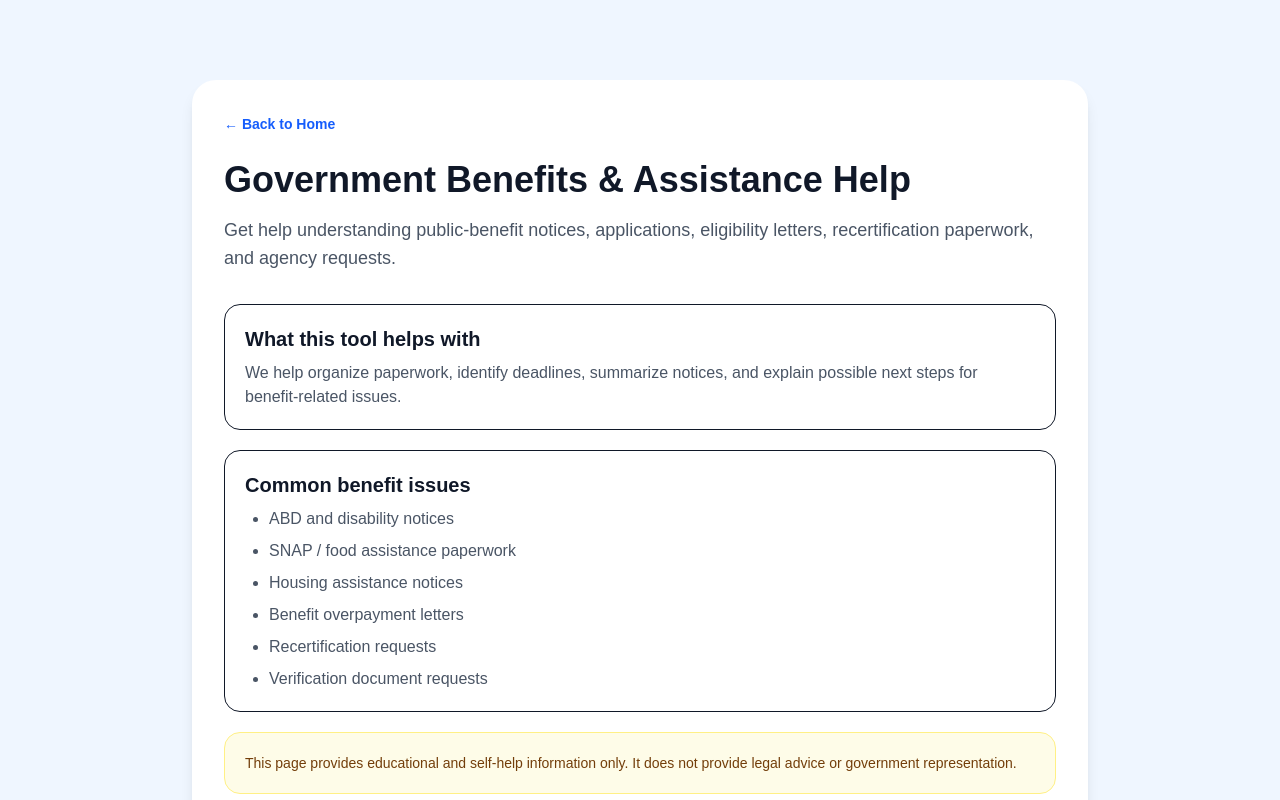
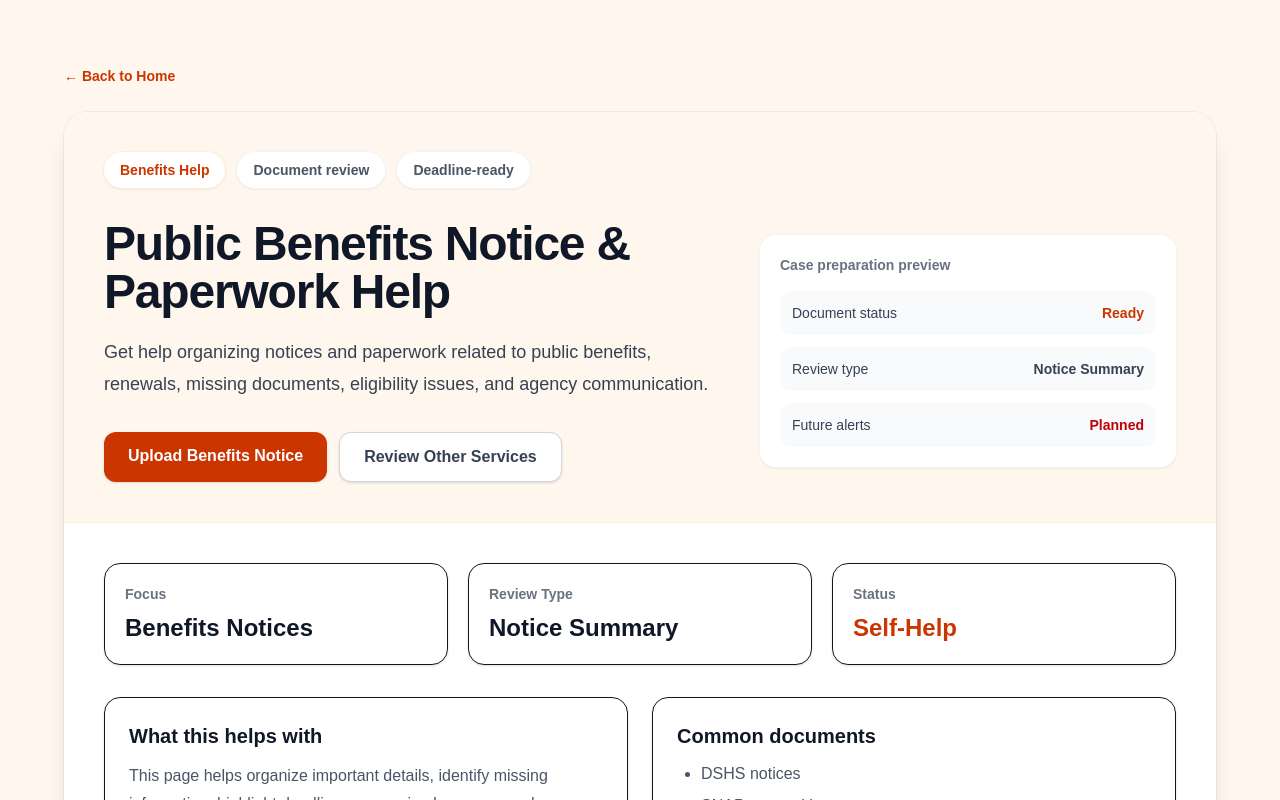
Before and after one commit to betterwork7777/csds-site, a Next.js app: page /benefits in a window 1280 px wide. Shown: the top 800 px of the page. Built offline with nearby package versions, Linux system fonts and the light colour scheme.

Commit message:
Replace main content with ServicePage component

```diff
--- a/src/app/benefits/page.tsx
+++ b/src/app/benefits/page.tsx
@@ -1,60 +1,29 @@
+import ServicePage from "../components/ServicePage";
+
 export default function BenefitsPage() {
   return (
-    <main className="min-h-screen bg-blue-50 px-6 py-20 text-gray-900">
-      <div className="mx-auto max-w-4xl rounded-3xl bg-white p-8 shadow-lg">
-        <a href="/" className="text-sm font-semibold text-blue-600">
-          ← Back to Home
-        </a>
-
-        <h1 className="mt-6 text-4xl font-bold">
-          Government Benefits & Assistance Help
-        </h1>
-
-        <p className="mt-4 text-lg text-gray-600">
-          Get help understanding public-benefit notices, applications,
-          eligibility letters, recertification paperwork, and agency requests.
-        </p>
-
-        <div className="mt-8 space-y-5">
-          <div className="rounded-2xl border p-5">
-            <h2 className="text-xl font-bold">
-              What this tool helps with
-            </h2>
-
-            <p className="mt-2 text-gray-600">
-              We help organize paperwork, identify deadlines,
-              summarize notices, and explain possible next steps for benefit-related issues.
-            </p>
-          </div>
-
-          <div className="rounded-2xl border p-5">
-            <h2 className="text-xl font-bold">
-              Common benefit issues
-            </h2>
-
-            <ul className="mt-2 list-disc space-y-2 pl-6 text-gray-600">
-              <li>ABD and disability notices</li>
-              <li>SNAP / food assistance paperwork</li>
-              <li>Housing assistance notices</li>
-              <li>Benefit overpayment letters</li>
-              <li>Recertification requests</li>
-              <li>Verification document requests</li>
-            </ul>
-          </div>
-
-          <div className="rounded-2xl border border-yellow-200 bg-yellow-50 p-5 text-sm text-yellow-900">
-            This page provides educational and self-help information only.
-            It does not provide legal advice or government representation.
-          </div>
-        </div>
-
-        <a
-          href="/#upload"
-          className="mt-8 inline-block rounded-xl bg-blue-600 px-6 py-3 font-semibold text-white hover:bg-blue-700"
-        >
-          Upload a Benefits Notice
-        </a>
-      </div>
-    </main>
+    <ServicePage
+      color="orange"
+      label="Benefits Help"
+      title="Public Benefits Notice & Paperwork Help"
+      description="Get help organizing notices and paperwork related to public benefits, renewals, missing documents, eligibility issues, and agency communication."
+      focus="Benefits Notices"
+      reviewType="Notice Summary"
+      documents={[
+        "DSHS notices",
+        "SNAP renewal letters",
+        "ABD paperwork",
+        "Medicaid notices",
+        "Eligibility review letters",
+        "Missing document requests",
+      ]}
+      steps={[
+        "Upload or describe the benefits notice or paperwork issue.",
+        "We identify agency name, deadline, requested documents, benefit type, and next steps.",
+        "You receive a plain-English summary and possible self-help response options.",
+      ]}
+      disclaimer="This page provides educational and self-help information only. It does not provide legal advice, benefits representation, or professional representation."
+      uploadText="Upload Benefits Notice"
+    />
   );
 }
```
